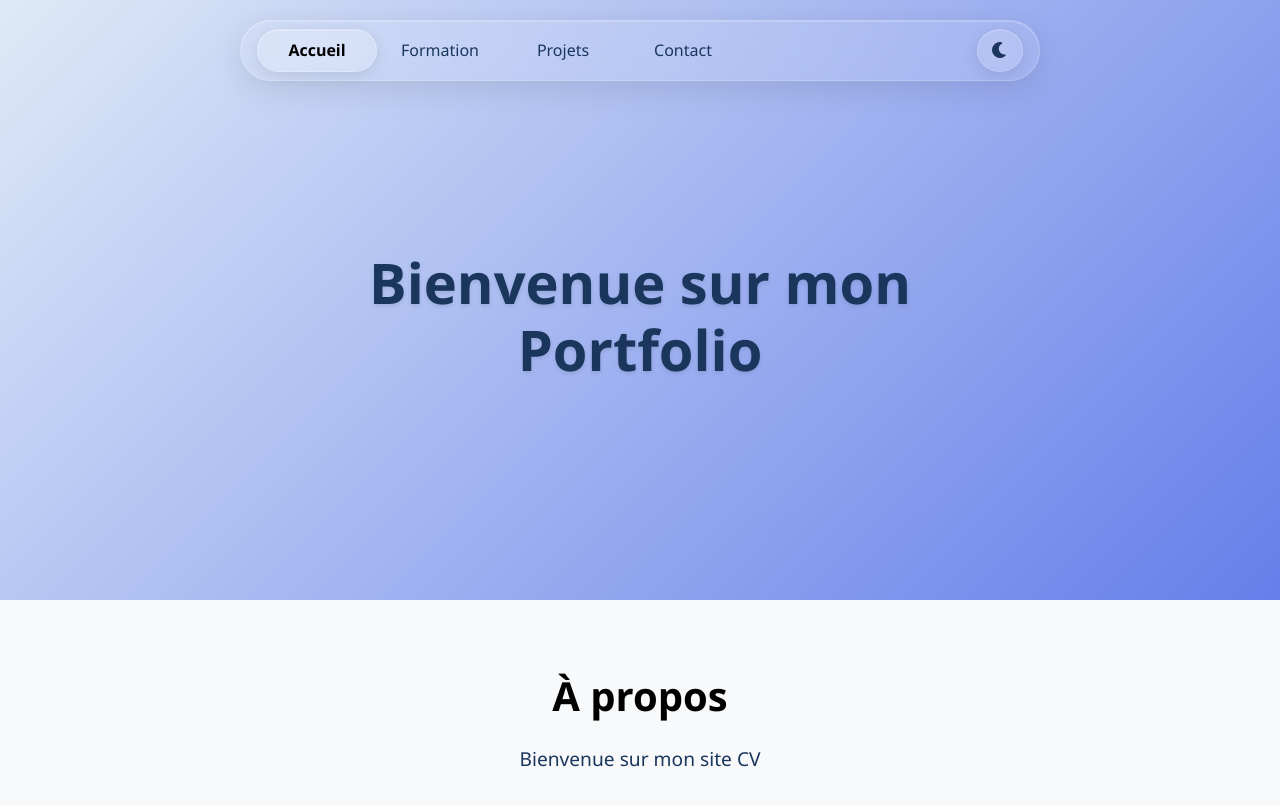
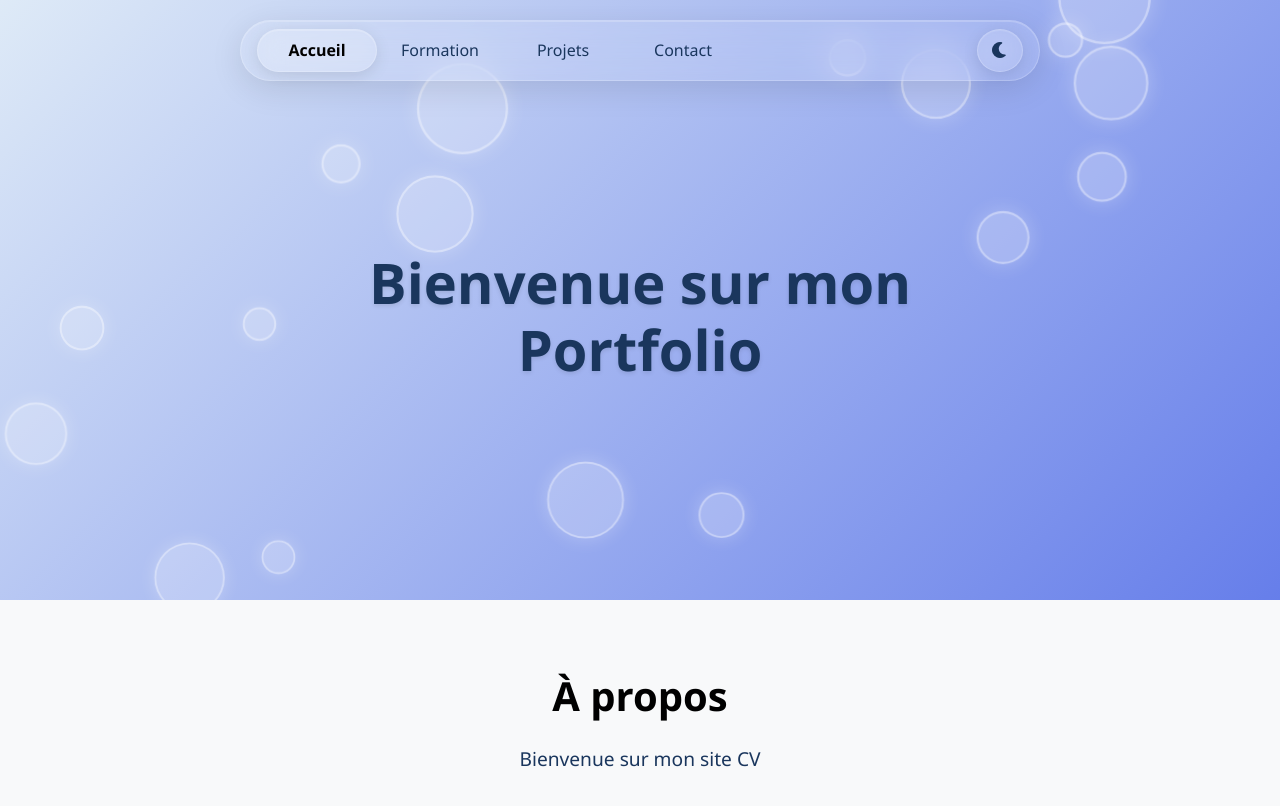
Before and after one commit to mael-sil/site-perso, a Vue app: page / in a window 1280 px wide. Shown: the top 806 px of the page. Built offline with nearby package versions, Linux system fonts and the light colour scheme; the HTML template or start-up script is replaced by a standard one.

Commit message:
Update bubble animation to have them directly when you start the page

```diff
--- a/src/pages/Accueil.vue
+++ b/src/pages/Accueil.vue
@@ -10,7 +10,7 @@
       <div class="bubbles">
         <div class="bubble" v-for="n in 30" :key="n" :style="{
           '--index': n,
-          '--total': 20,
+          '--total': 30,
           '--size': `${Math.random() * 60 + 30}px`,
           '--offset': `${Math.random() * 40 - 20}%`,
           '--delay': `${Math.random() * 15 + 2}s`
@@ -64,7 +64,7 @@
   background: rgba(255, 255, 255, 0.25);
   border-radius: 50%;
   animation: float 12s ease-in-out infinite;
-  animation-delay: var(--delay);
+  animation-delay: calc(var(--delay) * -1);
   width: var(--size);
   height: var(--size);
   border: 2px solid rgba(255, 255, 255, 0.4);
```
